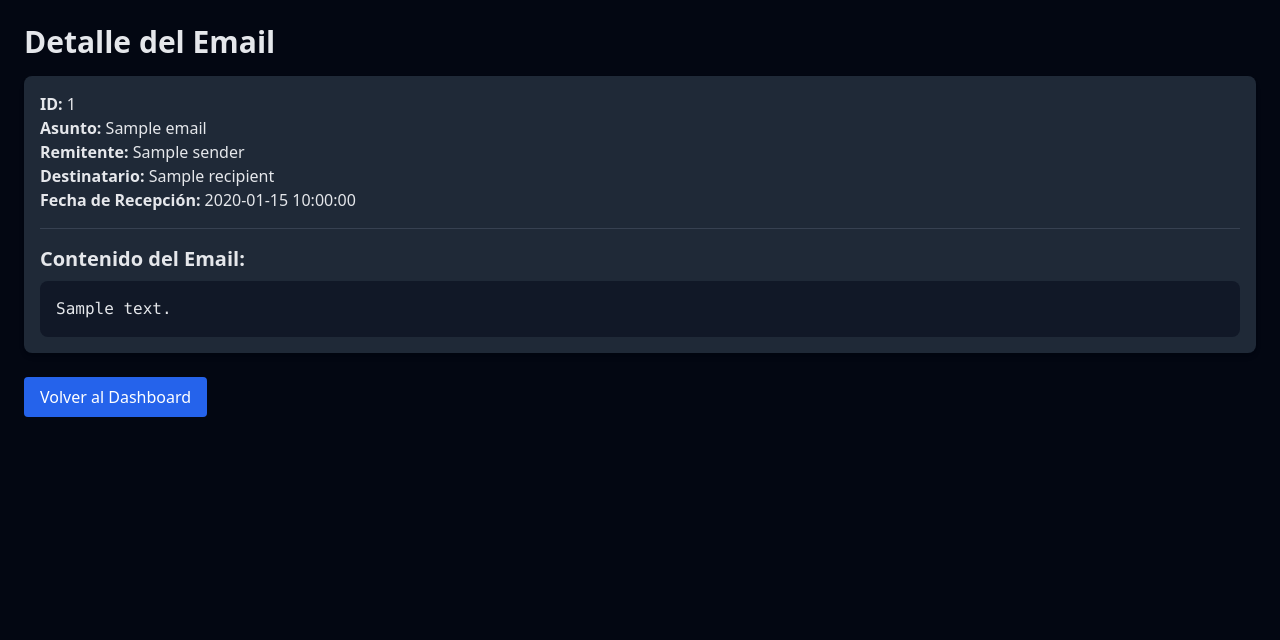
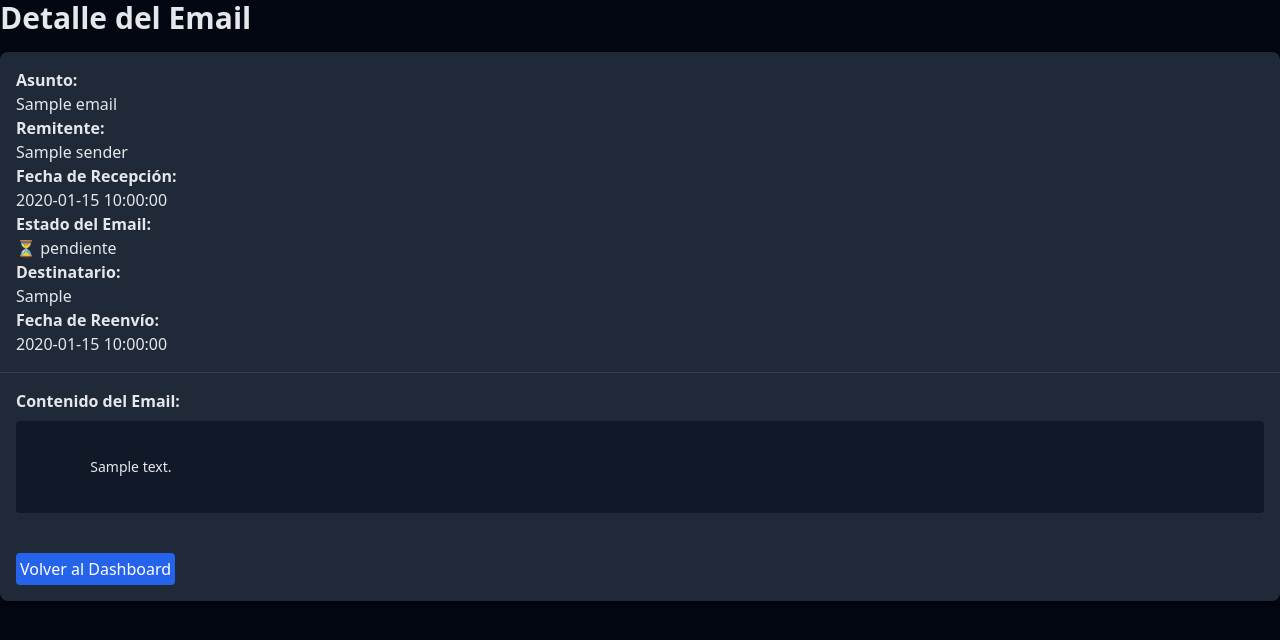
Before and after one commit to jvivas95/mail_router, a Flask app: template templates/email_detail.html in a window 1280 px wide. Shown: the top 640 px of the page. Run offline with Flask 3, Linux system fonts and the light colour scheme; the template is opened without the code that fills it: most values are stand-ins (such as "Sample title", 1, 10 or a date in 2020); some libraries are stand-ins or nearby versions.

Commit message:
fix(email_detail): correción del codigo para importar los datos de la BBDD

```diff
--- a/templates/email_detail.html
+++ b/templates/email_detail.html
@@ -1,23 +1,72 @@
 {% extends "base.html" %}
 {% block title %}Detalle del Email{% endblock %}
+
 {% block body %}
-
-<div class="container mx-auto p-6">
+<div class="container mx-auto div-6">
     <h1 class="text-3xl font-bold mb-4">Detalle del Email</h1>
 
-    <div class="bg-gray-800 p-4 rounded-lg shadow-md">
-        <p><span class="font-semibold">ID:</span> {{ email.id }}</p>
-        <p><span class="font-semibold">Asunto:</span> {{ email.subject }}</p>
-        <p><span class="font-semibold">Remitente:</span> {{ email.sender }}</p>
-        <p><span class="font-semibold">Destinatario:</span> {{ email.recipient }}</p>
-        <p><span class="font-semibold">Fecha de Recepción:</span> {{ email.received_at }}</p>
-        <hr class="my-4 border-gray-700">
-        <div>
-            <h2 class="text-xl font-semibold mb-2">Contenido del Email:</h2>
-            <pre class="bg-gray-900 p-4 rounded-lg overflow-x-auto">{{ email.content }}</pre>
+    <div class="bg-gray-800 div-4 rounded-lg shadow-md"> <!-- CONTENEDOR-->
+        <div class="p-4"> <!-- EMAIL HEADER -->
+            <div>
+                <div class="font-semibold">
+                    Asunto:
+                </div>
+                {{ email.subject or '(Sin Asunto)' }}
+            </div>
+            <div>
+                <div class="font-semibold">
+                    Remitente:
+                </div>
+                {{ email.sender }}
+            </div>
+            <div>
+                <div class="font-semibold">
+                    Fecha de Recepción:
+                </div>
+                {{ email.date_received[:19].replace('T', ' ') if email.date_received else '(Sin Fecha)' }} <!-- Formateamos la fecha para mostrar solo la parte de fecha y hora, eliminando los segundos y la 'T' -->
+            </div>
+            <div>
+                <div class="font-semibold">
+                    Estado del Email:
+                </div>
+                {% if email.status == 'forwarded' %} ✓ reenviado
+                {% elif email.status == 'pending' %}⏳ pendiente
+                {% elif email.status == 'error' %} ✕ error
+                {% else %}— sin destinatarios
+                {% endif %}
+            </div>
+
+            {% if email.forwarded_to %}
+            <div>
+                <div class="font-semibold">
+                    Destinatario:
+                </div>
+                {{ email.forwarded_to }}
+            </div>
+            {% endif %}
+            {% if email.forwarded_at %}
+            <div>
+                <div class="font-semibold">
+                    Fecha de Reenvío:
+                </div>
+                {{ email.forwarded_at[:19].replace('T', ' ') if email.forwarded_at else '(Sin Fecha)' }}
+            </div>
+            {% endif %}
+        </div>
+
+    <div> <!-- EMAIL BODY -->
+        <div class="p-4 border-t border-gray-700">
+            <div class="font-semibold mb-2">
+                Contenido del Email:
+            </div>
+            <div class="bg-gray-900 p-4 rounded text-sm whitespace-pre-wrap">
+                {{ email.body or '(Sin Contenido)' }}
+            </div>
         </div>
     </div>
 
-    <a href="{{ url_for('dashboard.index') }}" class="inline-block mt-6 px-4 py-2 bg-blue-600 text-white rounded hover:bg-blue-700 transition-colors duration-300">Volver al Dashboard</a>
+    <a href="{{ url_for('dashboard.index') }}" class="inline-block mt-6 divx-4 divy-2 bg-blue-600 text-white rounded hover:bg-blue-700 transition-colors duration-300 m-4 p-1">
+        Volver al Dashboard
+    </a>
 </div>
 {% endblock %}
```
